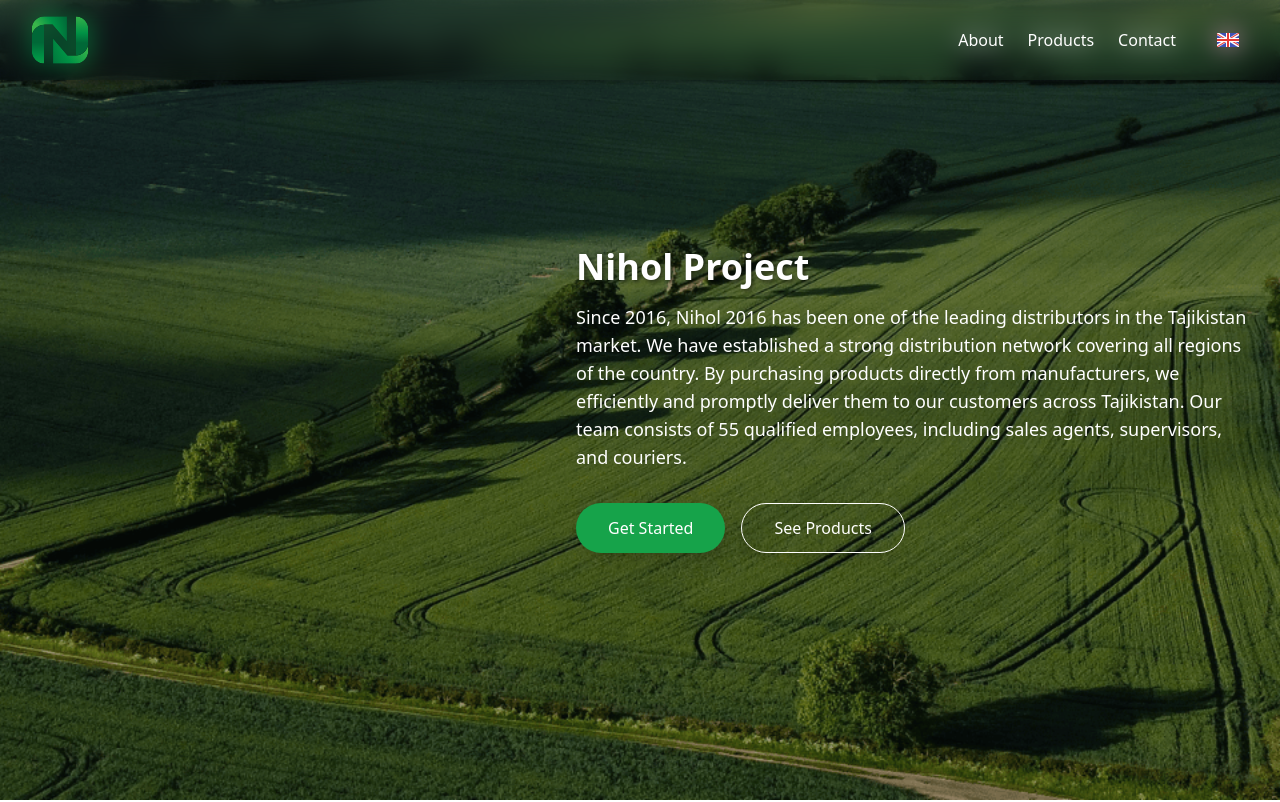
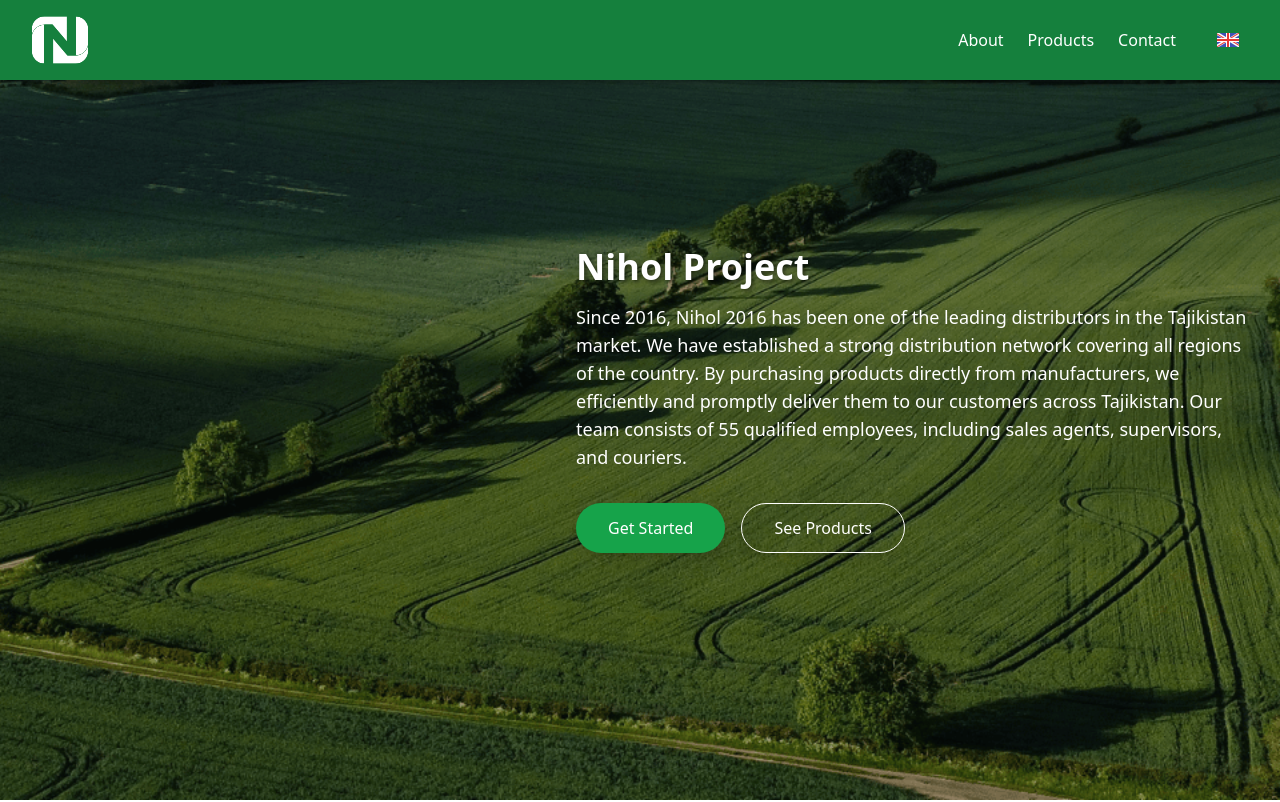
Before and after one commit to beckzairov/nihol2016, a Next.js app: page / in a window 1280 px wide. Shown: the top 802 px of the page. Built offline with nearby package versions, Linux system fonts and the light colour scheme.

Commit message:
fixed navbar

```diff
--- a/app/components/Navbar.jsx
+++ b/app/components/Navbar.jsx
@@ -4,7 +4,7 @@
 // app/components/Navbar.js
 export default function Navbar() {
     return (
-      <nav className="text-white fixed top-0 left-0 right-0 z-50 backdrop-blur-md shadow-md">
+      <nav className="text-white fixed top-0 left-0 right-0 z-50 bg-green-700 shadow-md">
         <div className="container mx-auto flex justify-between items-center py-4 px-6">
           <Link href="/" className="text-xl font-bold">
             <img
```
Also changed, not shown: public/nihol.svg, public/nihol_color.svg (added).
